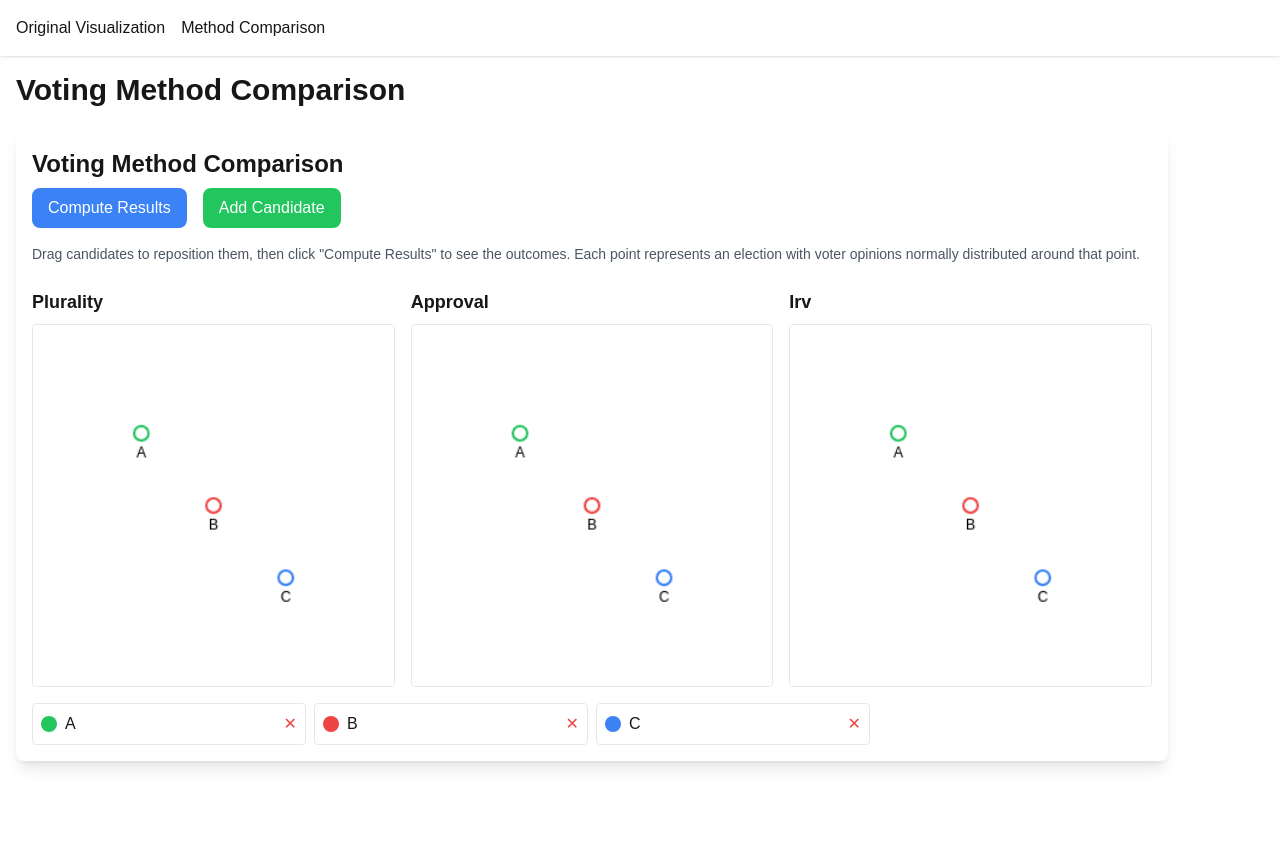
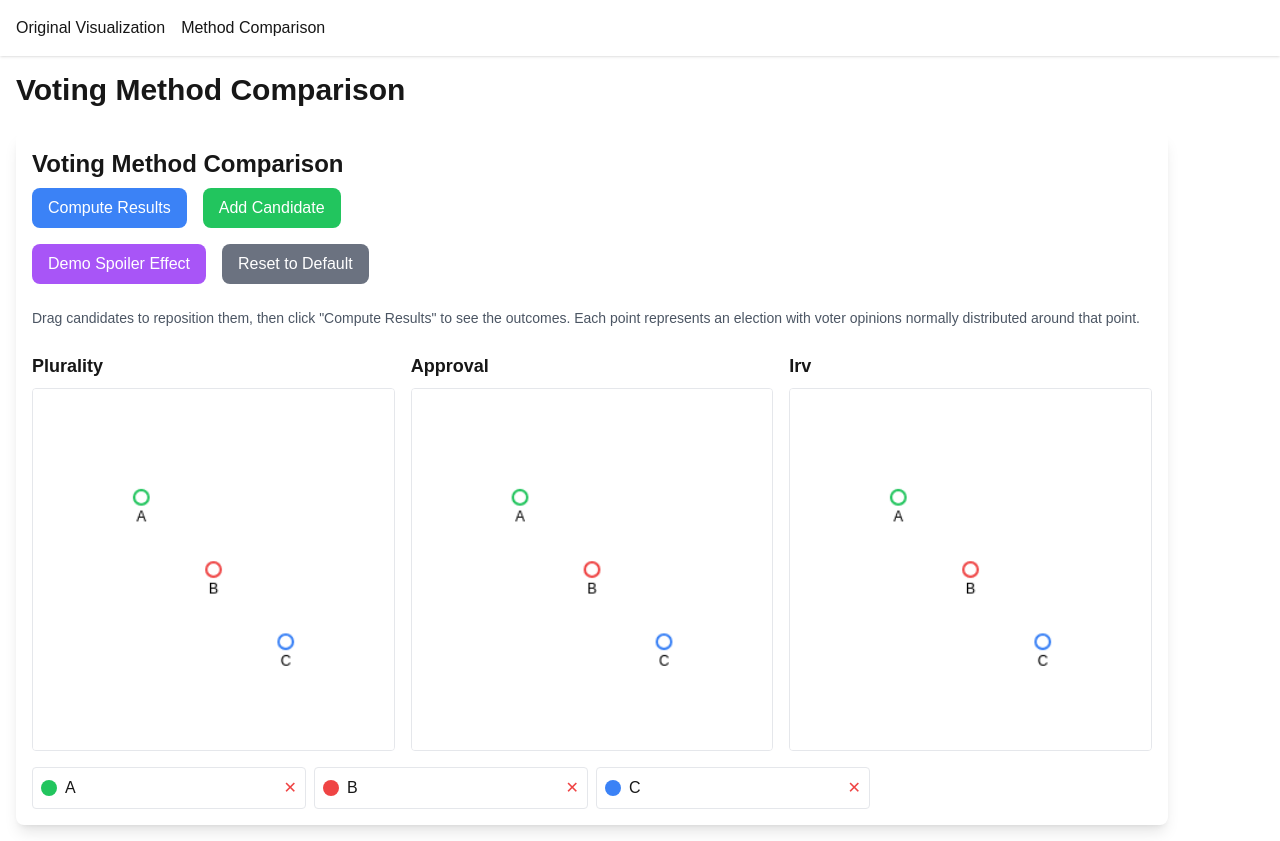
Before and after one commit to jss367/voting-visualization, a Next.js app: page /comparison in a window 1280 px wide. Before the commit the page ends 800 px from the top, so only its background shows below. Built offline with nearby package versions, Linux system fonts and the light colour scheme.

Commit message:
Update VotingMethodComparisonGrid.tsx

```diff
--- a/app/components/VotingMethodComparisonGrid.tsx
+++ b/app/components/VotingMethodComparisonGrid.tsx
@@ -89,6 +89,20 @@ const VotingMethodComparisonGrid = () => {
         { id: '2', x: 0.5, y: 0.5, color: '#ef4444', name: 'B' },
         { id: '3', x: 0.7, y: 0.3, color: '#3b82f6', name: 'C' },
     ]);
+
+    // Preset configurations
+    const presets = {
+        spoiler: [
+            { id: '1', x: 0.3, y: 0.5, color: '#22c55e', name: 'Progressive A' },
+            { id: '2', x: 0.7, y: 0.5, color: '#3b82f6', name: 'Conservative' },
+            { id: '3', x: 0.4, y: 0.5, color: '#ef4444', name: 'Progressive B' },
+        ],
+        default: [
+            { id: '1', x: 0.3, y: 0.7, color: '#22c55e', name: 'A' },
+            { id: '2', x: 0.5, y: 0.5, color: '#ef4444', name: 'B' },
+            { id: '3', x: 0.7, y: 0.3, color: '#3b82f6', name: 'C' },
+        ]
+    };
 
     const availableColors = [
         '#22c55e', '#ef4444', '#3b82f6', '#f59e0b', '#8b5cf6',
@@ -467,11 +481,41 @@ const VotingMethodComparisonGrid = () => {
         setCandidates(prev => prev.filter(c => c.id !== id));
     }, [candidates]);
 
+    const loadPreset = (presetName: keyof typeof presets) => {
+        setCandidates(presets[presetName]);
+        // Reset any necessary state
+        setIsComputing(false);
+        setComputeProgress(0);
+        renderingRef.current = false;
+
+        // Clear the cache since we're changing candidates
+        resultCache.clear();
+    };
+
+    const PresetControls = () => (
+        <div className="flex items-center gap-4 mb-4">
+            <button
+                onClick={() => loadPreset('spoiler')}
+                className="px-4 py-2 bg-purple-500 hover:bg-purple-600 text-white rounded-lg transition-colors"
+                title="Demonstrates how similar candidates can split the vote"
+            >
+                Demo Spoiler Effect
+            </button>
+            <button
+                onClick={() => loadPreset('default')}
+                className="px-4 py-2 bg-gray-500 hover:bg-gray-600 text-white rounded-lg transition-colors"
+            >
+                Reset to Default
+            </button>
+        </div>
+    );
+
     return (
         <div className="w-full max-w-6xl p-4 bg-white rounded-lg shadow-lg">
             <div className="mb-6">
                 <h2 className="text-2xl font-bold mb-2">Voting Method Comparison</h2>
-                <div className="flex items-center gap-4 mb-4">
+                <div className="flex flex-col gap-4">
+                    <div className="flex items-center gap-4">
                         <button
                             onClick={handleCompute}
                             disabled={isComputing}
@@ -490,7 +534,9 @@ const VotingMethodComparisonGrid = () => {
                             Add Candidate
                         </button>
                     </div>
-                <p className="text-sm text-gray-600">
+                    <PresetControls />
+                </div>
+                <p className="text-sm text-gray-600 mt-2">
                     Drag candidates to reposition them, then click "Compute Results" to see the outcomes.
                     Each point represents an election with voter opinions normally distributed around that point.
                 </p>
```
Lines whose indentation alone changed are shown as unchanged.
